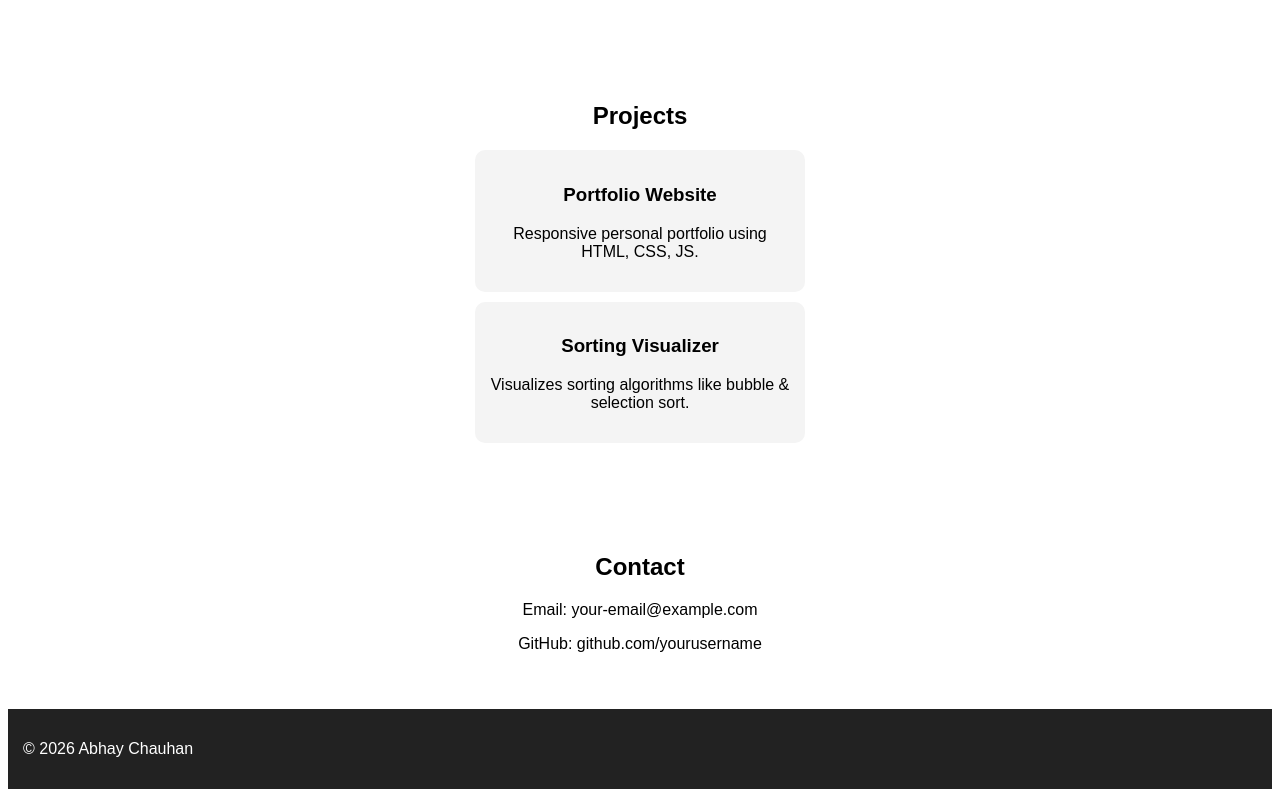
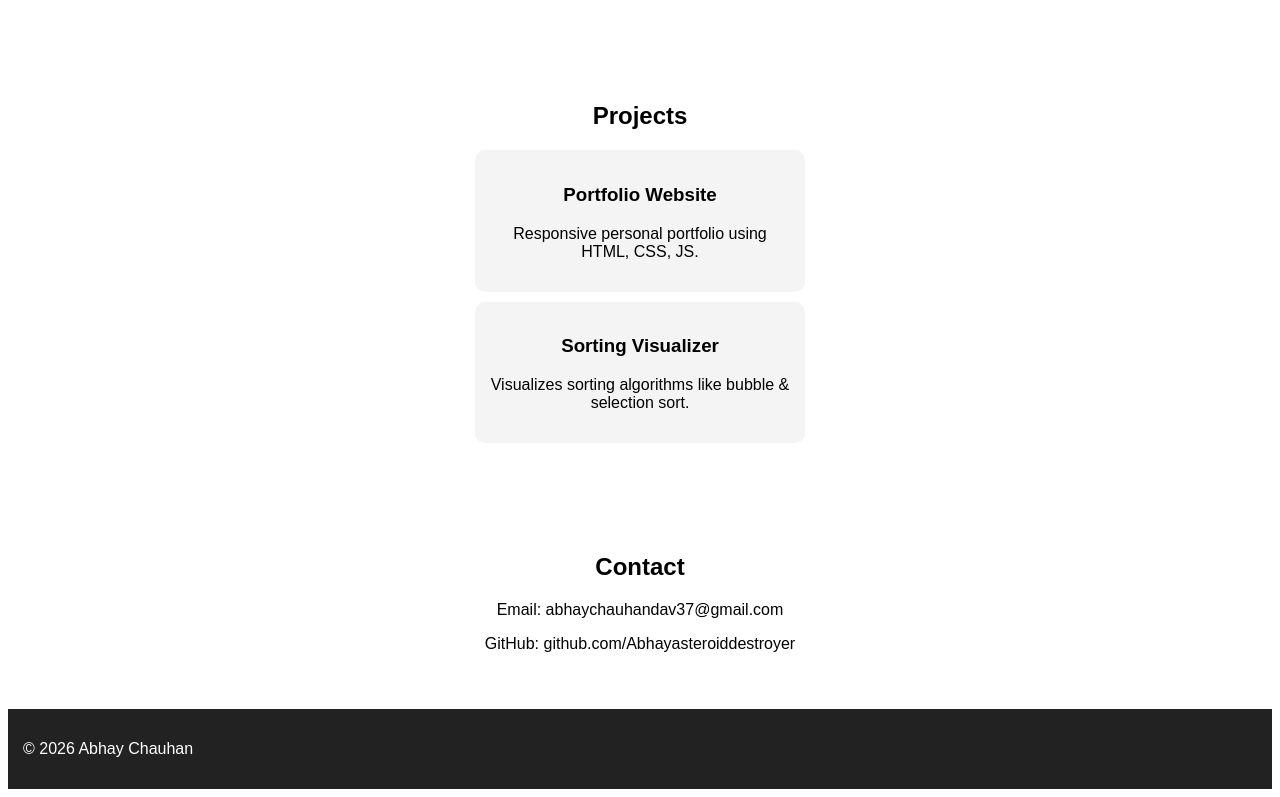
Before and after one commit to Abhayasteroiddestroyer/abhay-portfolio, a plain HTML site: page index.html in a window 1280 px wide. Shown: the part 673-1470 px from the top of the page. Drawn offline with Linux system fonts and the light colour scheme.

Commit message:
Change email and GitHub link in index.html
Updated contact information in the portfolio.

```diff
--- a/index.html
+++ b/index.html
@@ -68,8 +68,8 @@
 
 <section id="contact" class="section fade">
     <h2>Contact</h2>
-    <p>Email: your-email@example.com</p>
-    <p>GitHub: github.com/yourusername</p>
+    <p>Email: abhaychauhandav37@gmail.com</p>
+    <p>GitHub: github.com/Abhayasteroiddestroyer</p>
 </section>
 
 <footer>
```
